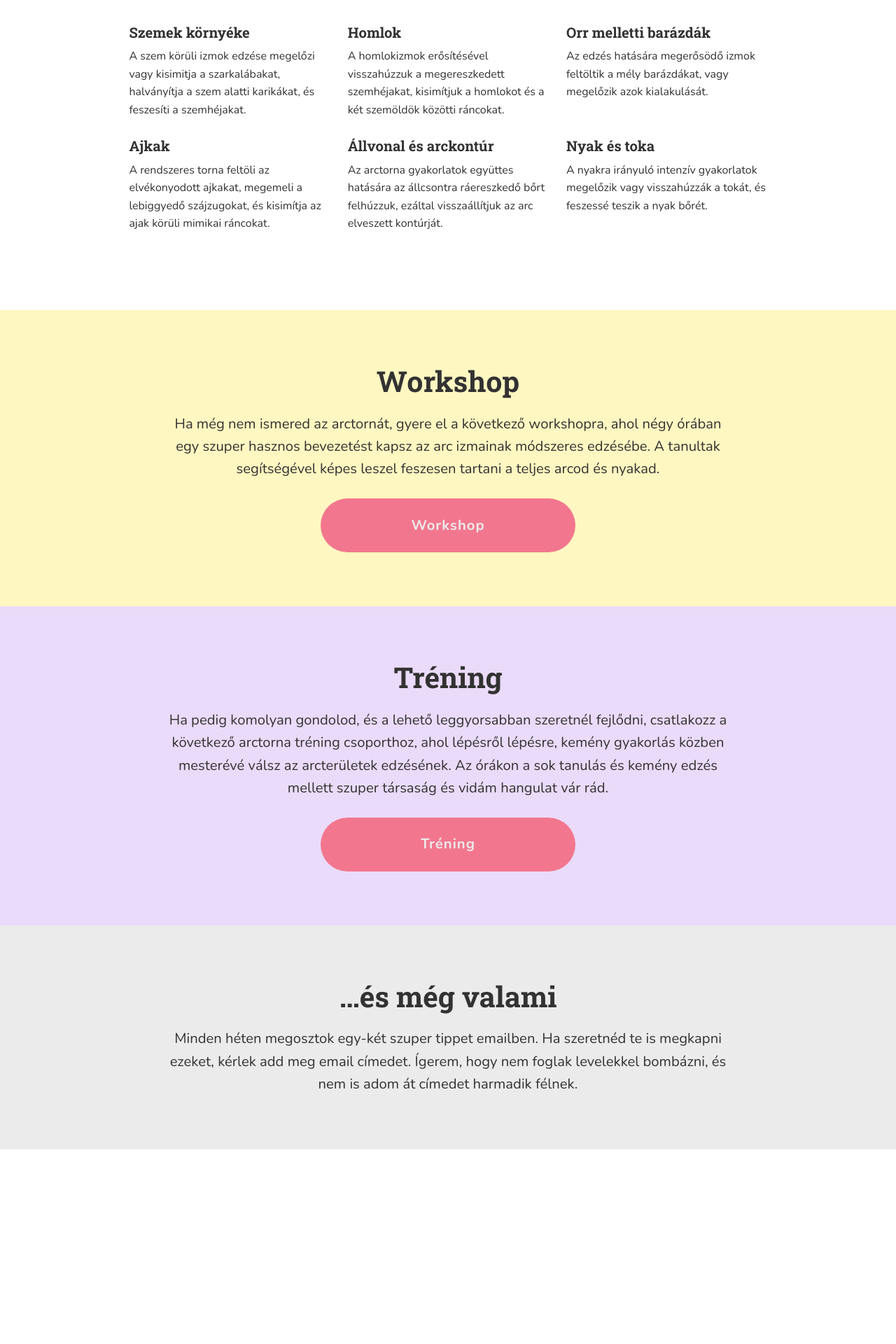
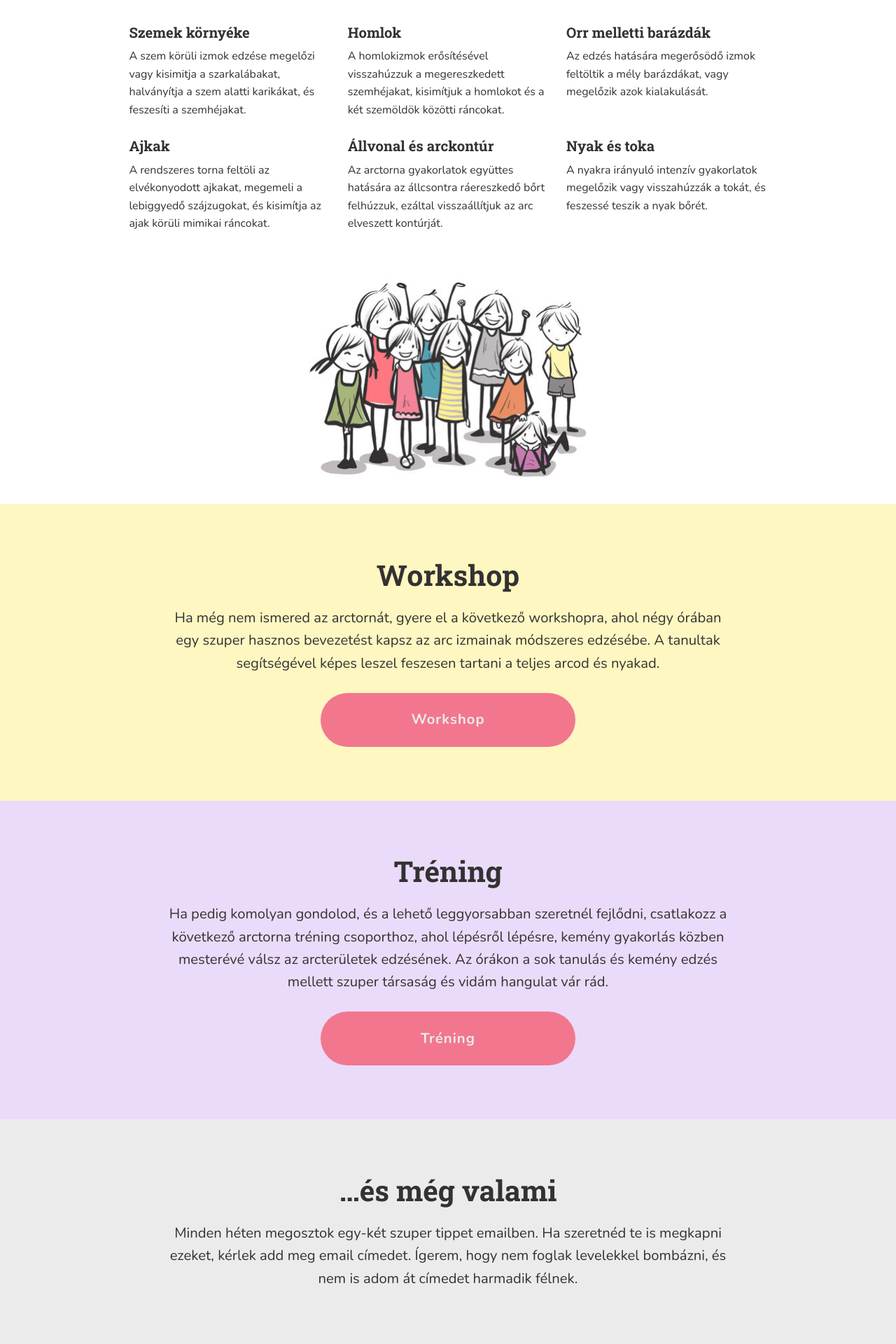
Before and after one commit to monikamudra/arctorna, a Jekyll site: the page built from index.md, in a window 1280 px wide. Shown: the part 1253-3173 px from the top of the page at 70% size. Built offline with Jekyll 4.4.1, drawn with Linux system fonts in a browser that asks for light colours; before the commit the page ends 2895 px from its top, so only the background shows below that.

Commit message:
Add girl supergroup image to homepage

```diff
--- a/_layouts/home.html
+++ b/_layouts/home.html
@@ -8,7 +8,7 @@ layout: default
       <img class="u-FlexImage" src="assets/images/face-muscles-working-out-1440.jpg" alt="Kislány arcizmai keményen gyúrnak" style="max-width: 1200px" />
     </div>
     <div class="c-ContentBlock c-ContentBlock--Prominent c-ContentBlock--Centered">
-      <h1 class="u-NoTopMargin">
+      <h1 class="u-MarginTopZero">
         Az arcizmok edzeni&nbsp;akarnak!
       </h1>
       <p>
@@ -20,7 +20,7 @@ layout: default
       </div>
     </div>
   </section>
-  <section class="c-Screen__Section">
+  <section class="c-Screen__Section u-PaddingBottom">
     <div class="c-ContentBlock c-ContentBlock--Wide">
       <h2>Mit érhetsz el arctornával</h2>
     </div>
@@ -95,6 +95,10 @@ layout: default
           </p>
         </li>
       </ul>
+      <div class="c-ContentBlock c-ContentBlock--Centered u-MarginTopLarge">
+        <img class="u-FlexImage" src="assets/images/supergroup.jpg" srcset="assets/images/supergroup.jpg 1x, assets/images/supergroup@2x.jpg 2x"
+          alt="Mosolygó arctornázó lányok színes csoportja, és egy fiú" style="width: 400px;">
+      </div>
     </div>
   </section>
   <section class="c-Screen__Section c-Screen__Section--Workshop">
--- a/_sass/utilities/_utilities.scss
+++ b/_sass/utilities/_utilities.scss
@@ -7,7 +7,7 @@
   max-width: 100%;
 }
 
-.u-NoTopMargin {
+.u-MarginTopZero {
   margin-top: 0;
 }
 
@@ -18,3 +18,31 @@
 .u-MarginTopLarge {
   margin-top: space-rem(2);
 }
+
+.u-MarginBottomZero {
+  margin-bottom: 0;
+}
+
+.u-MarginBottom {
+  margin-bottom: space-rem(1);
+}
+
+.u-MarginBottomLarge {
+  margin-bottom: space-rem(2);
+}
+
+.u-PaddingTopZero {
+  padding-top: 0;
+}
+
+.u-PaddingTop {
+  padding-top: space-rem(1);
+}
+
+.u-PaddingBottomZero {
+  padding-bottom: 0;
+}
+
+.u-PaddingBottom {
+  padding-bottom: space-rem(1);
+}
```
Also changed, not shown: assets/images/supergroup.jpg (added), assets/images/supergroup@2x.jpg (added).
